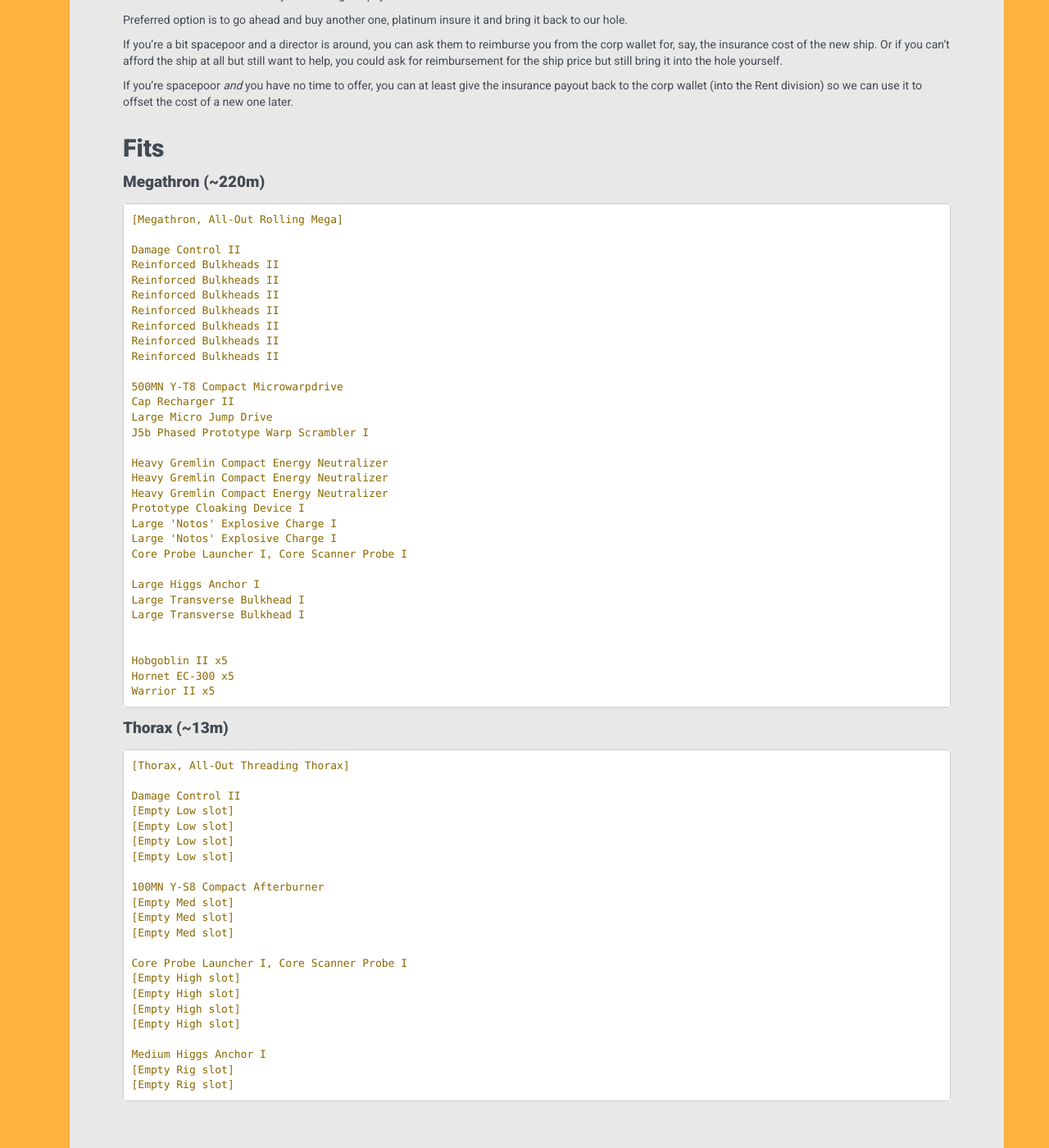
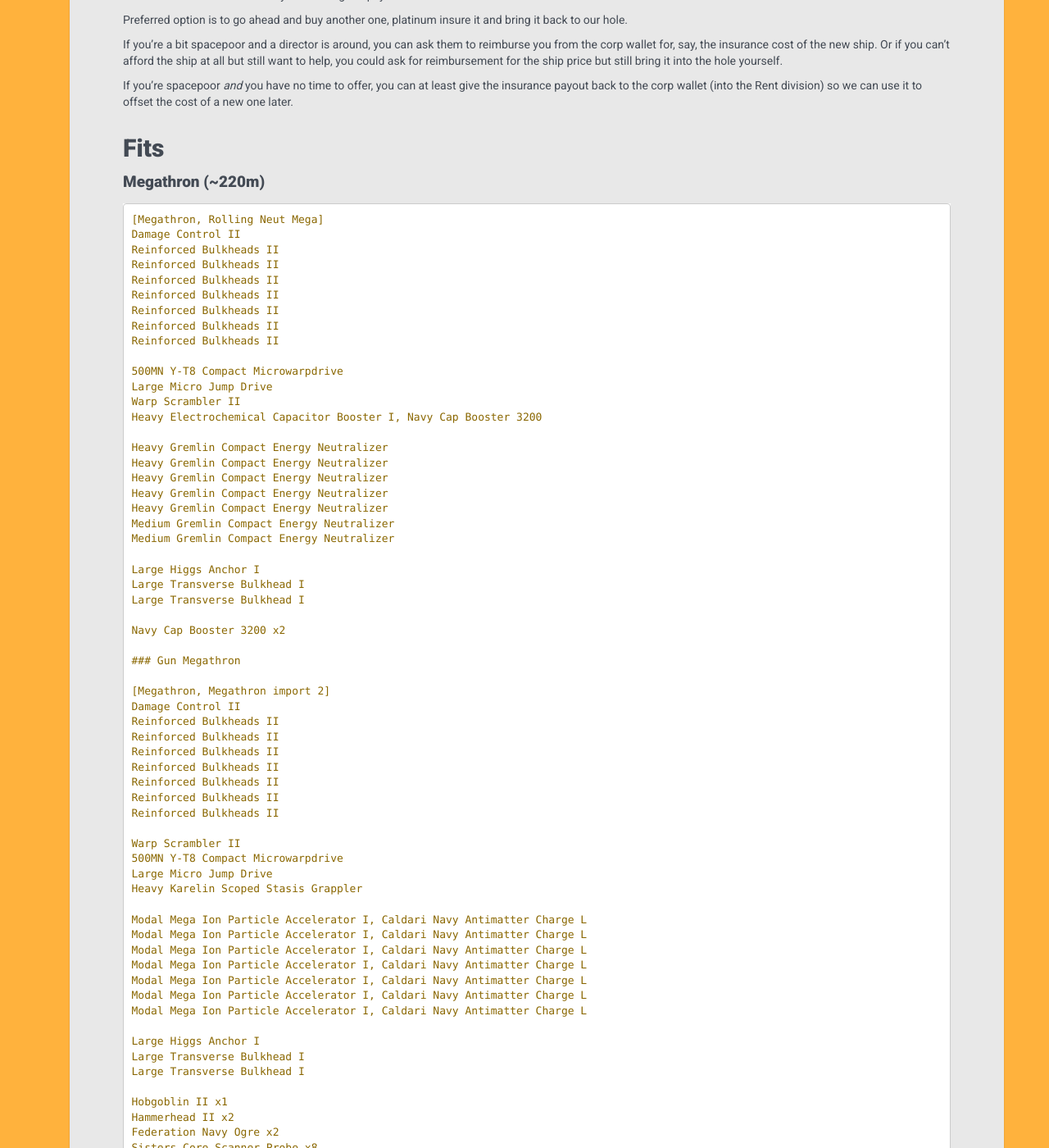
Before and after one commit to all-out/guides, a Jekyll site: the page built from _guides/rolling-wormholes.md, in a window 1280 px wide and 1400 px high, scrolled down 1989 px. Shown: the whole window at 82% size. Built offline with Jekyll 4.4.1, drawn with Linux system fonts in a browser that asks for light colours; some of the changed text lies outside the part shown.

Commit message:
Update rolling-wormholes.md

```diff
--- a/_guides/rolling-wormholes.md
+++ b/_guides/rolling-wormholes.md
@@ -80,8 +80,7 @@
 #### Megathron (~220m)
 
 ~~~
-[Megathron, All-Out Rolling Mega]
-
+[Megathron, Rolling Neut Mega]
 Damage Control II
 Reinforced Bulkheads II
 Reinforced Bulkheads II
@@ -92,26 +91,69 @@
 Reinforced Bulkheads II
 
 500MN Y-T8 Compact Microwarpdrive
-Cap Recharger II
 Large Micro Jump Drive
-J5b Phased Prototype Warp Scrambler I
+Warp Scrambler II
+Heavy Electrochemical Capacitor Booster I, Navy Cap Booster 3200
 
 Heavy Gremlin Compact Energy Neutralizer
 Heavy Gremlin Compact Energy Neutralizer
 Heavy Gremlin Compact Energy Neutralizer
-Prototype Cloaking Device I
-Large 'Notos' Explosive Charge I
-Large 'Notos' Explosive Charge I
-Core Probe Launcher I, Core Scanner Probe I
+Heavy Gremlin Compact Energy Neutralizer
+Heavy Gremlin Compact Energy Neutralizer
+Medium Gremlin Compact Energy Neutralizer
+Medium Gremlin Compact Energy Neutralizer
 
 Large Higgs Anchor I
 Large Transverse Bulkhead I
 Large Transverse Bulkhead I
 
+Navy Cap Booster 3200 x2
 
-Hobgoblin II x5
-Hornet EC-300 x5
-Warrior II x5
+### Gun Megathron
+
+[Megathron, Megathron import 2]
+Damage Control II
+Reinforced Bulkheads II
+Reinforced Bulkheads II
+Reinforced Bulkheads II
+Reinforced Bulkheads II
+Reinforced Bulkheads II
+Reinforced Bulkheads II
+Reinforced Bulkheads II
+
+Warp Scrambler II
+500MN Y-T8 Compact Microwarpdrive
+Large Micro Jump Drive
+Heavy Karelin Scoped Stasis Grappler
+
+Modal Mega Ion Particle Accelerator I, Caldari Navy Antimatter Charge L
+Modal Mega Ion Particle Accelerator I, Caldari Navy Antimatter Charge L
+Modal Mega Ion Particle Accelerator I, Caldari Navy Antimatter Charge L
+Modal Mega Ion Particle Accelerator I, Caldari Navy Antimatter Charge L
+Modal Mega Ion Particle Accelerator I, Caldari Navy Antimatter Charge L
+Modal Mega Ion Particle Accelerator I, Caldari Navy Antimatter Charge L
+Modal Mega Ion Particle Accelerator I, Caldari Navy Antimatter Charge L
+
+Large Higgs Anchor I
+Large Transverse Bulkhead I
+Large Transverse Bulkhead I
+
+Hobgoblin II x1
+Hammerhead II x2
+Federation Navy Ogre x2
+Sisters Core Scanner Probe x8
+Federation Navy Antimatter Charge L x2401
+Null L x1568
+Void L x2331
+Standard Drop Booster x1
+
+
+
+#### FC I CAN'T USE A MEGATHRON; I'M A ROLEPLAYER/SPECIAL SNOWFLAKE; MY ROLLING FIT IS BETTER
+
+Again, the only essential parts of rolling fits are the Large Higgs Anchor I rig, and a 100mn/500mn (large) propulsion module.
+
+Feel free to experiment. And die.
 ~~~
 
 #### Thorax (~13m)
```
